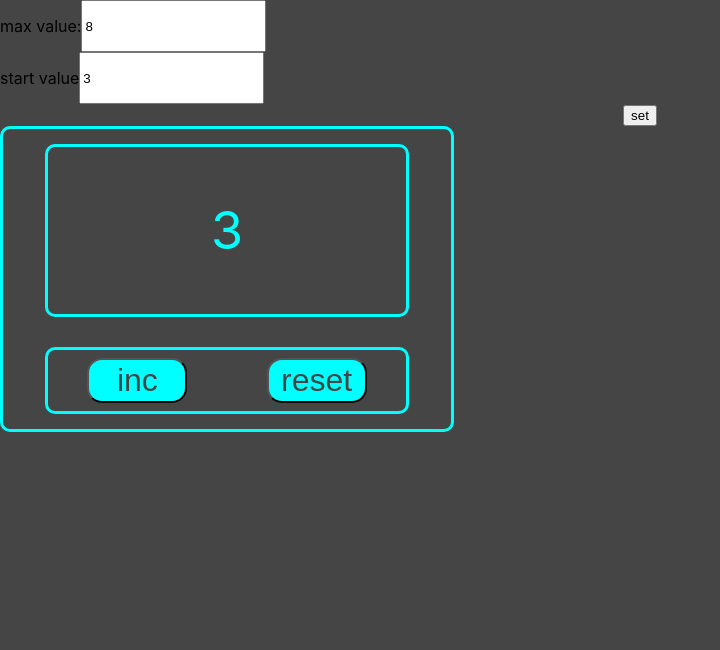
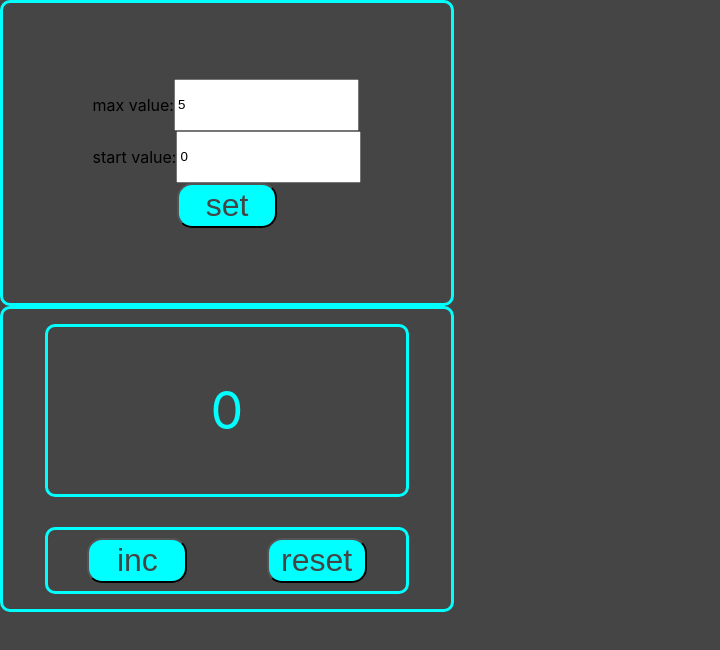
Before and after one commit to Voris03/Counter, a React (Create React App) app: page / in a window 1280 px wide. Shown: the top 650 px of the page, without its empty margins (0-720 px from the left). Built offline with nearby package versions, Linux system fonts and the light colour scheme.

Commit message:
change Setting

```diff
--- a/src/App.tsx
+++ b/src/App.tsx
@@ -4,8 +4,8 @@ import { Counter } from "./Counter/Counter";
 import { Setting } from "./Counter/Setting";
 
 function App() {
-  const [maxValue, setMaxValue] = useState(8);
-  const [startValue, setStartValue] = useState(3);
+  const [maxValue, setMaxValue] = useState(5);
+  const [startValue, setStartValue] = useState(0);
   const [num, setNum] = useState(startValue);
 
   const incNum = () => {
@@ -16,10 +16,25 @@ function App() {
     setNum(startValue);
   };
 
+  const setSetting = () => {
+    setNum(startValue);
+  };
+
   return (
     <div className="App">
-      <Setting maxValue={maxValue} startValue={startValue}/>
-      <Counter num={num} maxValue={maxValue} incNum={incNum} resetNum={resetNum}/>
+      <Setting
+        maxValue={maxValue}
+        startValue={startValue}
+        setMaxValue={setMaxValue}
+        setStartValue={setStartValue}
+        setSetting={setSetting}
+      />
+      <Counter
+        num={num}
+        maxValue={maxValue}
+        incNum={incNum}
+        resetNum={resetNum}
+      />
     </div>
   );
 }
--- a/src/Counter/Counter.tsx
+++ b/src/Counter/Counter.tsx
@@ -30,7 +30,7 @@ export const Counter = (props: CounterPropsType) => {
     );
 };
 
-const StyledCounter = styled.div`
+export const StyledCounter = styled.div`
     width: 35%;
     height: 300px;
     border: 3px solid #00ffff;
--- a/src/Counter/Setting.tsx
+++ b/src/Counter/Setting.tsx
@@ -1,36 +1,62 @@
 import React, { useState } from "react";
 import styled from "styled-components";
+import { StyledCounter } from "./Counter";
+import { Button } from "./Button";
 
 type SettingPropsType = {
-    maxValue: number
-    startValue: number
-}
+    maxValue: number;
+    startValue: number;
+    setMaxValue: (value: number) => void;
+    setStartValue: (value: number) => void;
+    setSetting: () => void;
+};
 
 export const Setting = (props: SettingPropsType) => {
+    const [tempMaxValue, setTempMaxValue] = useState(props.maxValue);
+    const [tempStartValue, setTempStartValue] = useState(props.startValue);
 
+    const handleMaxValueChange = (e: React.ChangeEvent<HTMLInputElement>) => {
+        setTempMaxValue(Number(e.target.value)); // Локальное обновление tempMaxValue
+    };
 
+    const handleStartValueChange = (e: React.ChangeEvent<HTMLInputElement>) => {
+        setTempStartValue(Number(e.target.value)); // Локальное обновление tempStartValue
+    };
 
+    const applySettings = () => {
+        props.setMaxValue(tempMaxValue); // Передача tempMaxValue в App
+        props.setStartValue(tempStartValue); // Передача tempStartValue в App
+        props.setSetting(); // Применение установленных значений
+    };
 
     return (
-        <div>
+        <StyledCounter>
             <div>
                 <StyledWrapper>
                     <p>max value:</p>
-                    <input type="number" value={props.maxValue}/>
+                    <input
+                        type="number"
+                        value={tempMaxValue} // Привязка к tempMaxValue
+                        onChange={handleMaxValueChange}
+                    />
                 </StyledWrapper>
                 <StyledWrapper>
-                    <p>start value</p>
-                    <input type="number" value={props.startValue}/>
+                    <p>start value:</p>
+                    <input
+                        type="number"
+                        value={tempStartValue} // Привязка к tempStartValue
+                        onChange={handleStartValueChange}
+                    />
                 </StyledWrapper>
             </div>
             <div>
-                <button>set</button>
+                <Button title="set" onClick={applySettings} />
             </div>
-        </div>
-    )
-}
+        </StyledCounter>
+    );
+};
 
 const StyledWrapper = styled.div`
     display: flex;
     flex-direction: row;
-`
+`;
```
